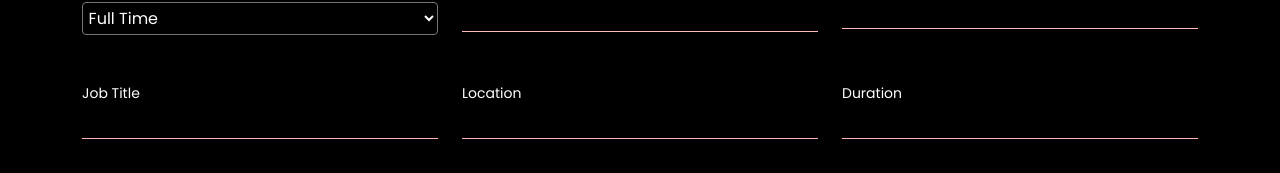
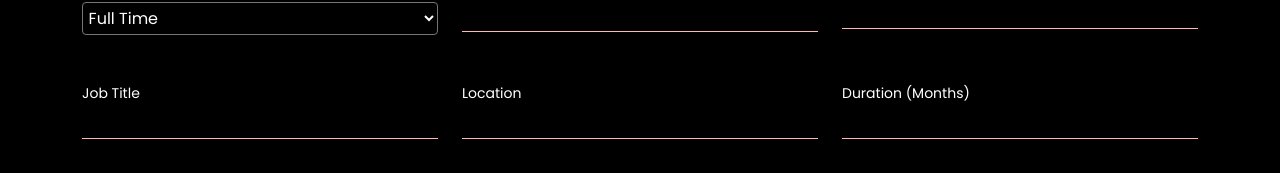
Before and after one commit to TheGaurav123/developerResource, a React (Create React App) app: page /add in a window 1280 px wide. Shown: the part 224-397 px from the top of the page. Built offline with nearby package versions, Linux system fonts and the light colour scheme.

Commit message:
Image size & Duration Fixed

```diff
--- a/src/components/Add/Add.jsx
+++ b/src/components/Add/Add.jsx
@@ -58,17 +58,23 @@ const Add = () => {
     }
 
 
+
     // Logo Handler
     const logoHandler = (e) => {
-        const reader = new FileReader()``
+        const reader = new FileReader()
         reader.onload = () => {
             if (reader.readyState === 2) {
-                setImgLogo({ profileImg: reader.result })
+                if (e.target.files[0].size / 1000 < 150) {
+                    setImgLogo({ profileImg: reader.result })
+                }
+                else{
+                    alert('Image size should be less than 150KB')
+                }
             }
         }
         reader.readAsDataURL(e.target.files[0])
+
     }
-
 
 
 
@@ -101,7 +107,7 @@ const Add = () => {
             name: 'location'
         }, {
             key: 4,
-            label: 'Duration',
+            label: 'Duration (Months)',
             Error: 'Error',
             name: 'duration'
         }, {
```
Also changed, not shown: 1 other file (tests, documents, lock files or other folders).
